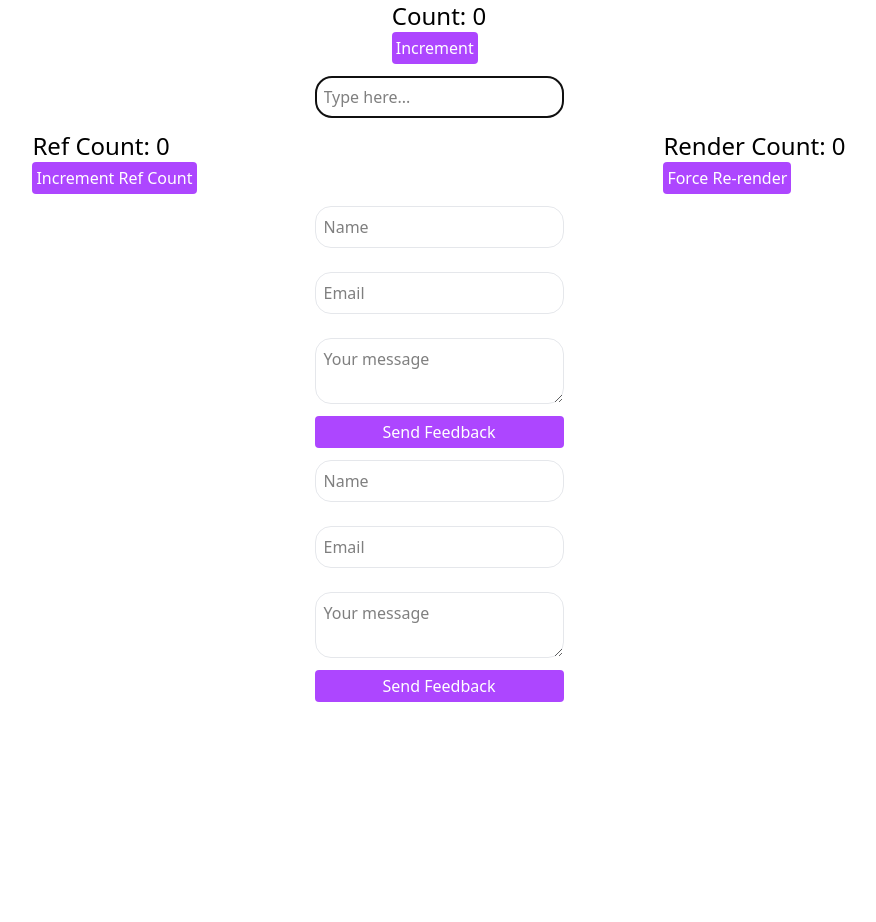
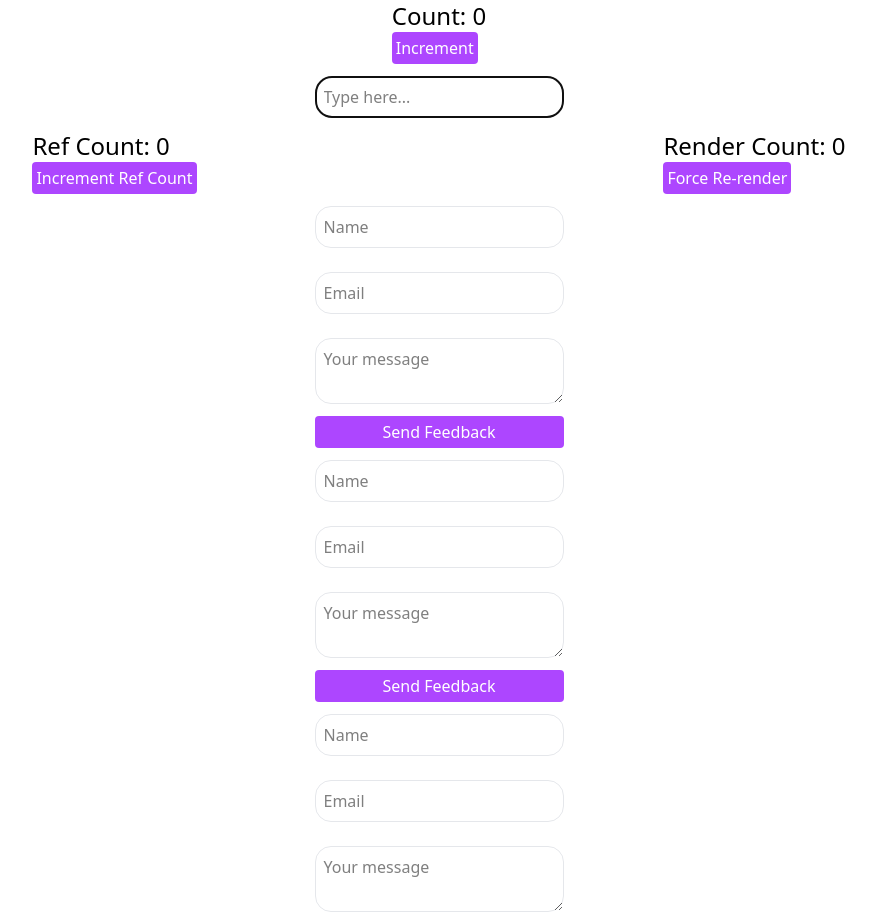
Before and after one commit to tapascript/15-days-of-react-design-patterns, a React (Vite) app in the folder day-02/controlled-uncontrolled-comp-pattern/: page / in a window 1280 px wide. Shown: the top 922 px of the page, without its empty margins (201-1077 px from the left). Before the commit the page ends 800 px from the top, so only its background shows below. Built offline with nearby package versions, Linux system fonts and the light colour scheme.

Commit message:
(day 02) Controlled vs UnControlled
- Added the uncontrolled part

```diff
--- a/day-02/controlled-uncontrolled-comp-pattern/src/App.jsx
+++ b/day-02/controlled-uncontrolled-comp-pattern/src/App.jsx
@@ -5,6 +5,8 @@ import CounterWithRef from "./state-ref/components/CounterWithRef";
 import FeedbackForm from "./messy/FeedbackForm";
 
 import ControlledFeedbackForm from "./controlled/ControlledFeedbackForm";
+
+import UncontrolledFeedbackForm from "./uncontrolled/UncontrolledFeedbackForm";
 
 function App() {
   return (
@@ -16,6 +18,8 @@ function App() {
       <FeedbackForm />
 
       <ControlledFeedbackForm />
+
+      <UncontrolledFeedbackForm />
     </div>
   );
 }
--- /dev/null
+++ b/day-02/controlled-uncontrolled-comp-pattern/src/uncontrolled/UncontrolledFeedbackForm.jsx
@@ -0,0 +1,29 @@
+import { useRef } from "react";
+
+export default function UncontrolledFeedbackForm() {
+  const nameRef = useRef();
+  const emailRef = useRef();
+  const messageRef = useRef();
+
+  const handleSubmit = (e) => {
+    e.preventDefault();
+    const name = nameRef.current.value;
+    const email = emailRef.current.value;
+    const message = messageRef.current.value;
+
+    if (!name) { nameRef.current.focus(); return; }
+    if (!email.includes("@")) { emailRef.current.focus(); return; }
+    if (!message) { messageRef.current.focus(); return; }
+
+    console.log("Form submitted:", { name, email, message });
+  };
+
+  return (
+    <form className="flex flex-col" onSubmit={handleSubmit}>
+      <input className="border rounded-2xl p-2 my-3" type="text" ref={nameRef} placeholder="Name" />
+      <input className="border rounded-2xl p-2 my-3" type="email" ref={emailRef} placeholder="Email" />
+      <textarea className="border rounded-2xl p-2 my-3" ref={messageRef} placeholder="Your message" />
+      <button className="bg-purple-500 text-white p-1 rounded" type="submit">Send Feedback</button>
+    </form>
+  );
+}
```
